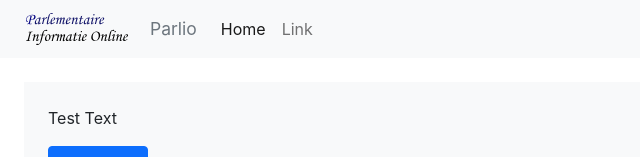
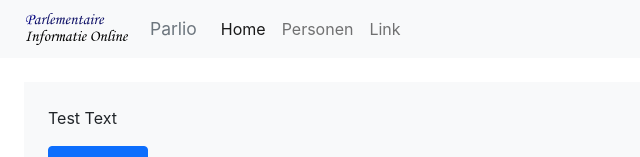
Before and after one commit to parlio-nl/parlio-frontend, a Next.js app: page / in a window 1280 px wide. Shown: the top 157 px of the page, without its empty margins (0-640 px from the left). Built offline with nearby package versions, Linux system fonts and the light colour scheme; what react-relay would draw is missing.

Commit message:
Add people page to nav

```diff
--- a/src/components/NavBar.tsx
+++ b/src/components/NavBar.tsx
@@ -57,6 +57,18 @@ export default function NavBar(): JSX.Element {
               </Link>
             </li>
             <li className="nav-item">
+              <Link href={"/people"}>
+                <a
+                  className={
+                    "nav-link" + (router.route === "/people" ? " active" : "")
+                  }
+                  aria-current="page"
+                >
+                  Personen
+                </a>
+              </Link>
+            </li>
+            <li className="nav-item">
               <a className="nav-link" href="#">
                 Link
               </a>
```
